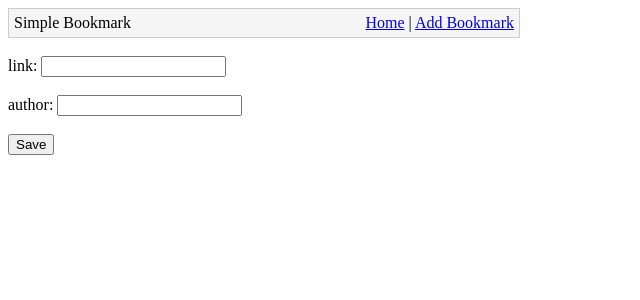
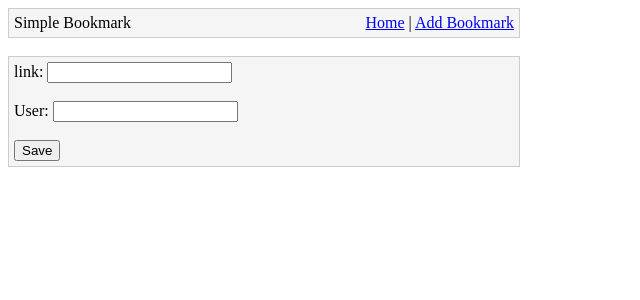
Before and after one commit to vishvanath45/simple_bookmark, a Flask app: page /form in a window 1280 px wide. Shown: the top 300 px of the page, without its empty margins (0-640 px from the left). Run offline with Flask 2, Linux system fonts and the light colour scheme.

Commit message:
Add Css in form

```diff
--- a/templates/form.html
+++ b/templates/form.html
@@ -1,14 +1,19 @@
 {% extends 'base.html' %}
 {% block body %}
 <br>
+    <div style="width:500px; background-color:#f5f5f5; border:solid 1px #cccccc; padding:5px;">
+
+
     <form action ="{{ url_for('form')}}" method="post">
         {{ bm_form.csrf_token }}
         {{bm_form.link.label}}: {{ bm_form.link }}
         <br>
         <br>
-            {{bm_form.author.label}}: {{ bm_form.author }}
+        User: {{ bm_form.author }}
         <br>
         <br>
         <button type="submit"><span>Save</span></button>
     </form>
+
+    </div>
 {% endblock body%}
```
Lines whose indentation alone changed are shown as unchanged.
